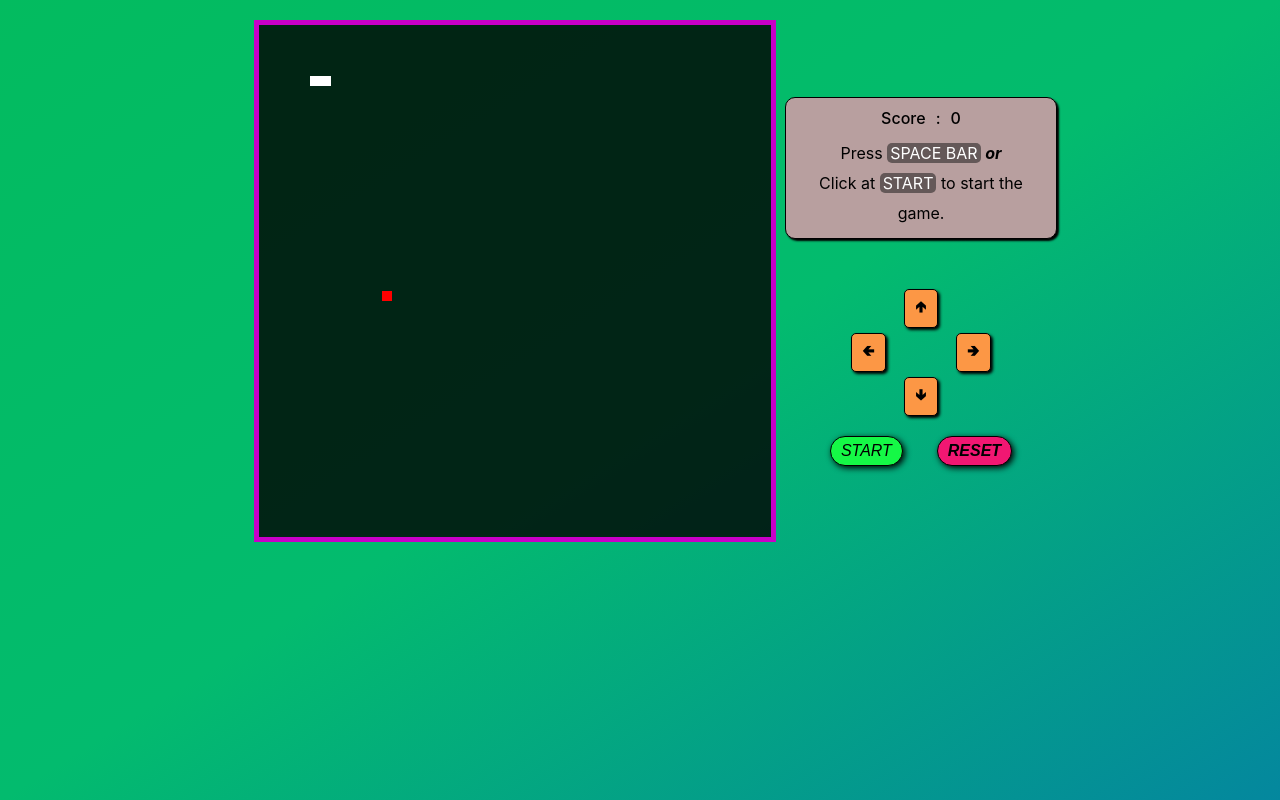
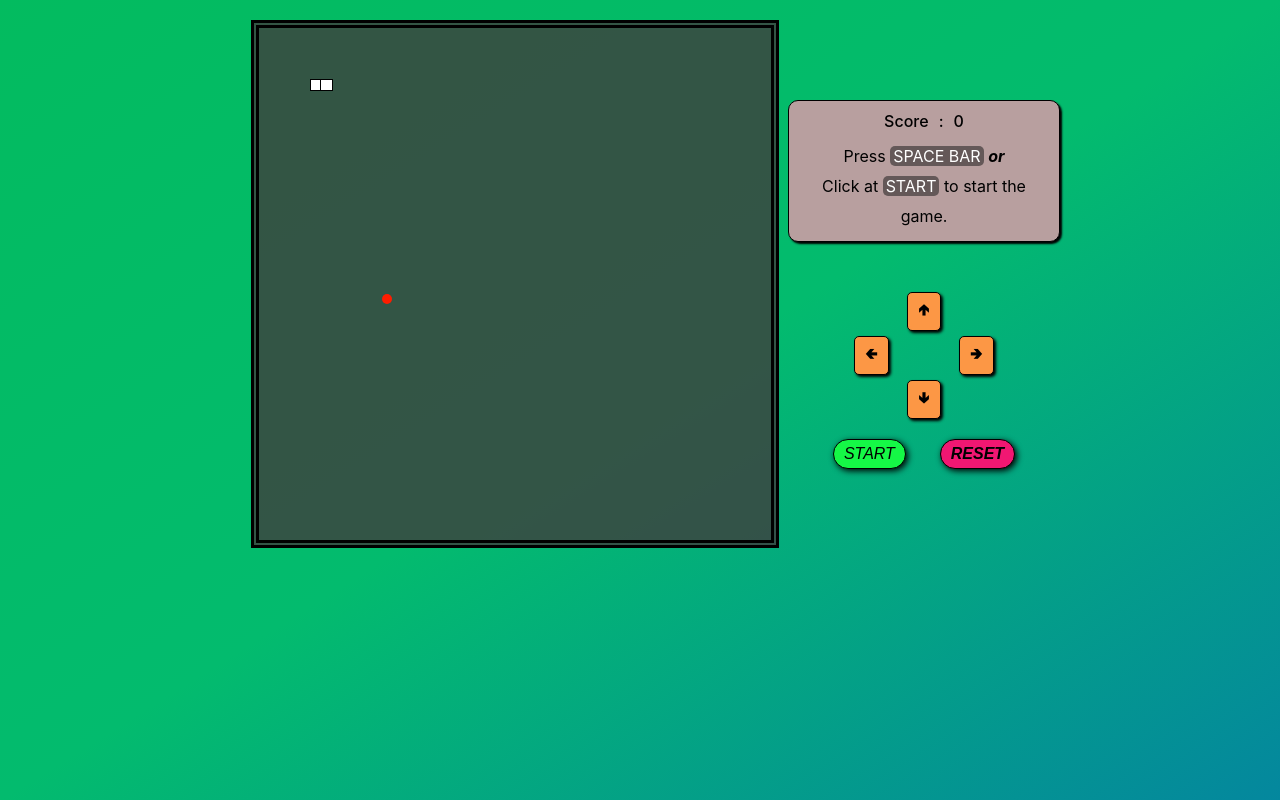
Before and after one commit to godsy07/react-game, a React (Create React App) app: page / in a window 1280 px wide. Built offline with nearby package versions, Linux system fonts and the light colour scheme.

Commit message:
Added styling

```diff
--- a/src/App.js
+++ b/src/App.js
@@ -107,8 +107,8 @@ const App = () => {
   };
 
   const increaseSnakeSpeed = () => {
-    if (snakeSpeed > 8) {
-      setSnakeSpeed(snakeSpeed - 8);
+    if (snakeSpeed > 3) {
+      setSnakeSpeed(snakeSpeed - 3);
     }
   };
 
--- a/src/food-block/food-block.styles.css
+++ b/src/food-block/food-block.styles.css
@@ -2,5 +2,31 @@
   position: absolute;
   height: 2%;
   width: 2%;
-  background-color: red;
+  background-color: rgb(248, 37, 37);
+  border-radius: 50%;
+  /* border: 1px solid #000; */
+  animation: blink 0.5s ease-in infinite alternate;
 }
+
+@keyframes blink {
+  0% {
+    background-color: red;
+    opacity: 100;
+  }
+  30% {
+    background-color: rgb(255, 174, 0);
+    opacity: 100;
+  }
+  50% {
+    background-color: rgb(238, 224, 30);
+    opacity: 0;
+  }
+  70% {
+    background-color: rgb(255, 136, 0);
+    opacity: 100;
+  }
+  100% {
+    background-color: rgb(255, 0, 0);
+    opacity: 100;
+  }
+}
--- a/src/play-area-blocks/play-area-blocks.styles.css
+++ b/src/play-area-blocks/play-area-blocks.styles.css
@@ -4,7 +4,7 @@
 .play-area-block {
   position: absolute;
   background-color: #fff;
-  /* border: 1px solid #000; */
+  border: 1px solid #000;
 
   height: 2%;
   width: 2%;
--- a/src/play-area/play-area-container.styles.css
+++ b/src/play-area/play-area-container.styles.css
@@ -3,12 +3,11 @@
   display: flex;
   margin: 20px;
 
-  /* background-color: rgb(255, 255, 255, 0.2); */
-  background-color: rgba(0, 0, 0, 0.8);
-  border: 5px solid rgb(200, 0, 200);
-  /* border-style: double; */
-  /* border-style: dotted; */
-  /* border-style: dashed; */
+  background-color: rgba(63, 61, 61, 0.8);
+  /* background-color: rgba(0, 0, 0, 0.8); */
+  /* border: 5px solid rgb(126, 3, 99); */
+  border: 8px solid rgb(0, 0, 0);
+  border-style: double;
 
   /* box-shadow: 1px 1px 20px #000; */
 }
```
